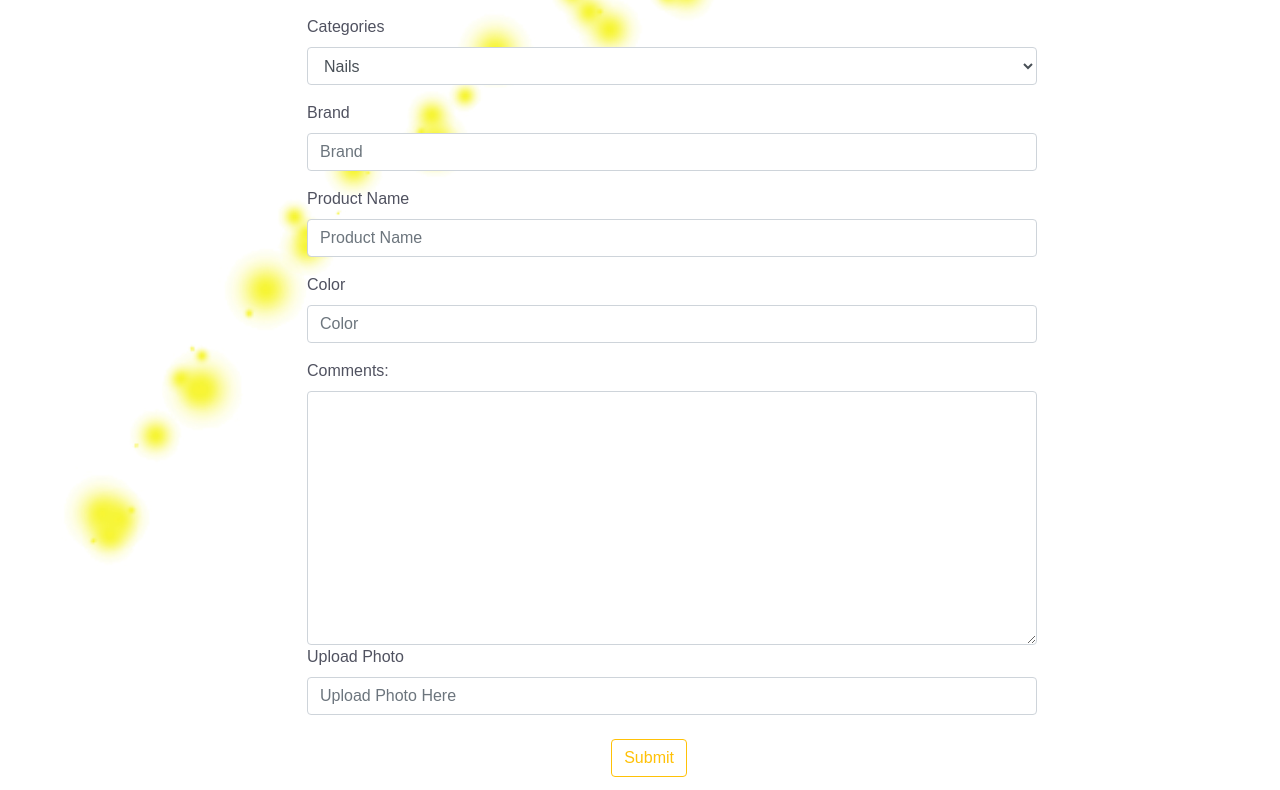
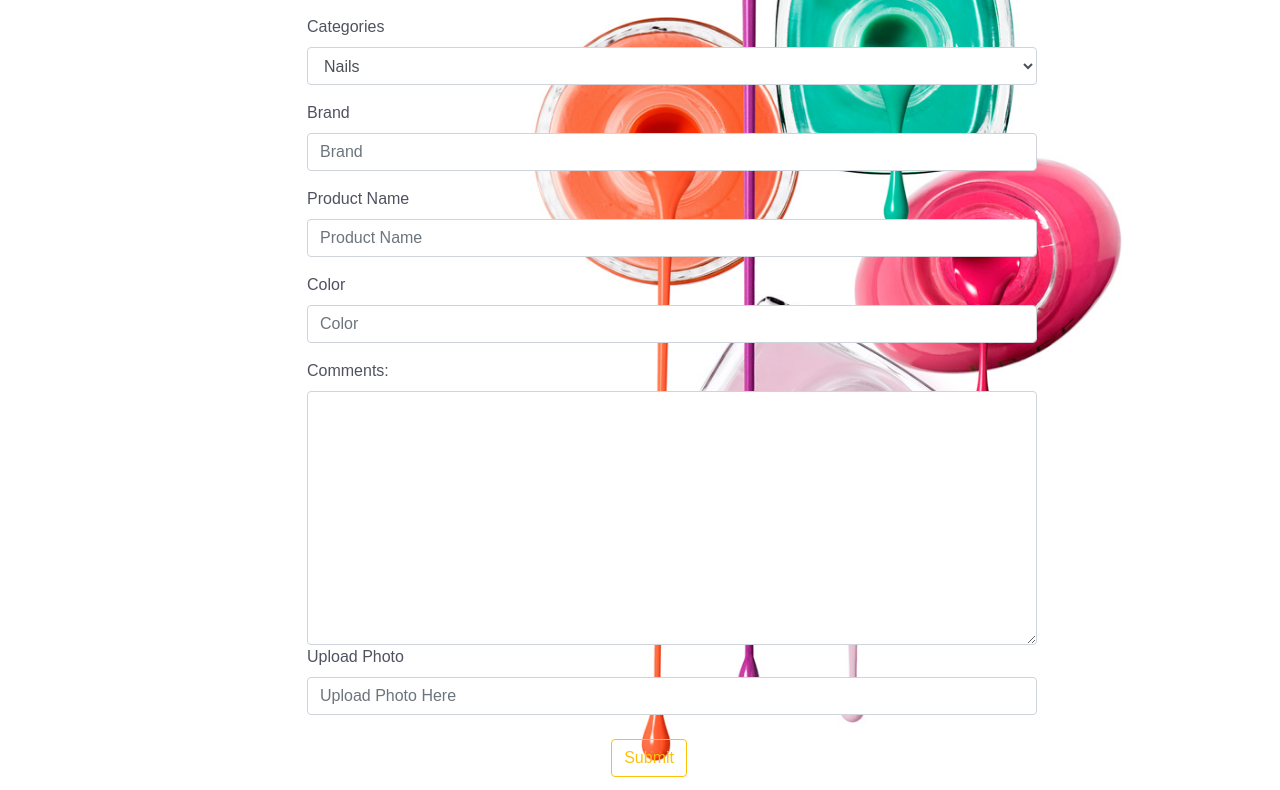
Before and after one commit to morobins/polished, a website: page public/add.html in a window 1280 px wide. Shown: the part 245-1035 px from the top of the page. Drawn offline with nearby package versions, Linux system fonts and the light colour scheme; a web font is replaced by a local one.

Commit message:
changed background image

```diff
--- a/public/css/style.css
+++ b/public/css/style.css
@@ -530,7 +530,7 @@ h1{
 
 
 #color-back{
-  background-image: url("../images/dots.jpg");
+  background-image: url("../images/drippingPolish.jpg");
   background-repeat: no-repeat;
   background-size: cover;
   margin: 4px 0 0 5%;
```
Also changed, not shown: public/search.html (+1 -1 lines), public/images/drip.jpeg (added), public/images/drippingPolish.jpg (added).
